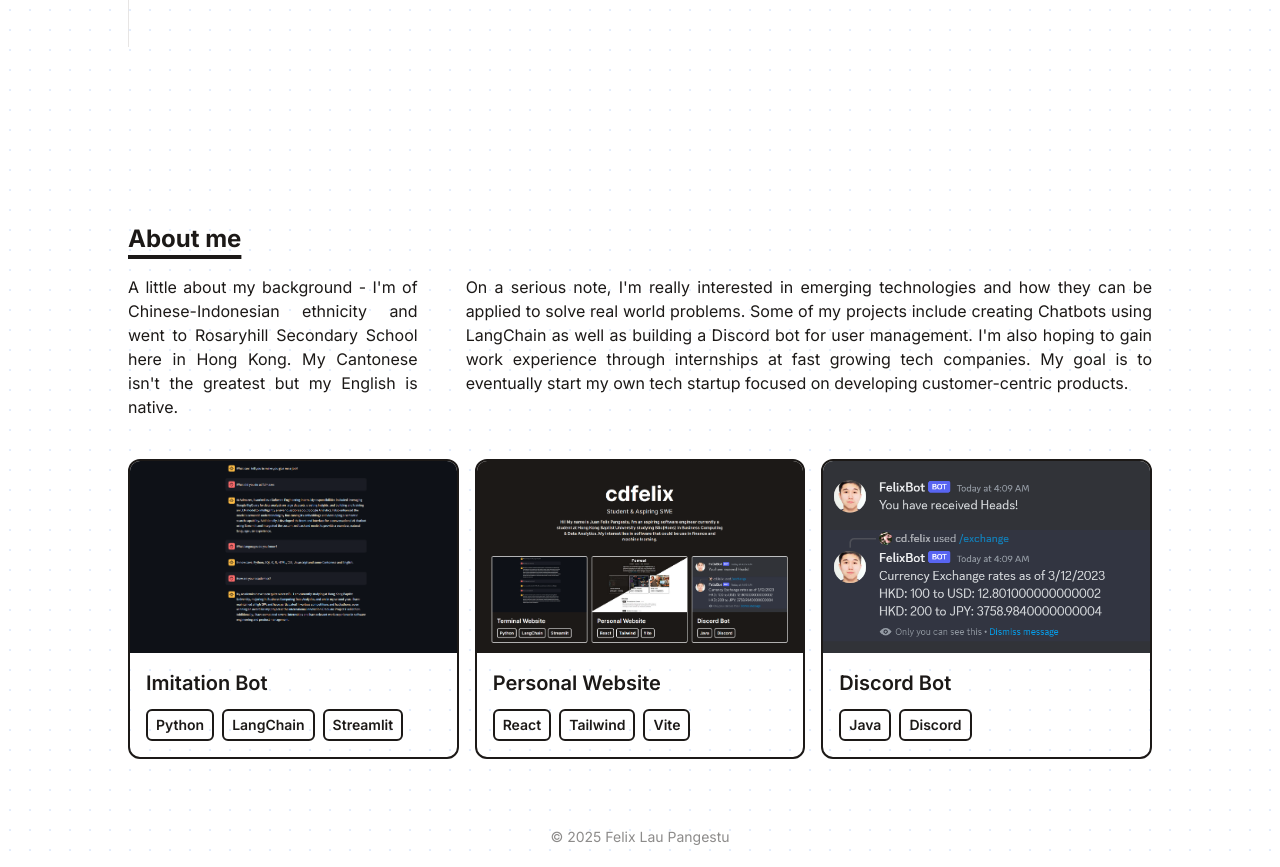
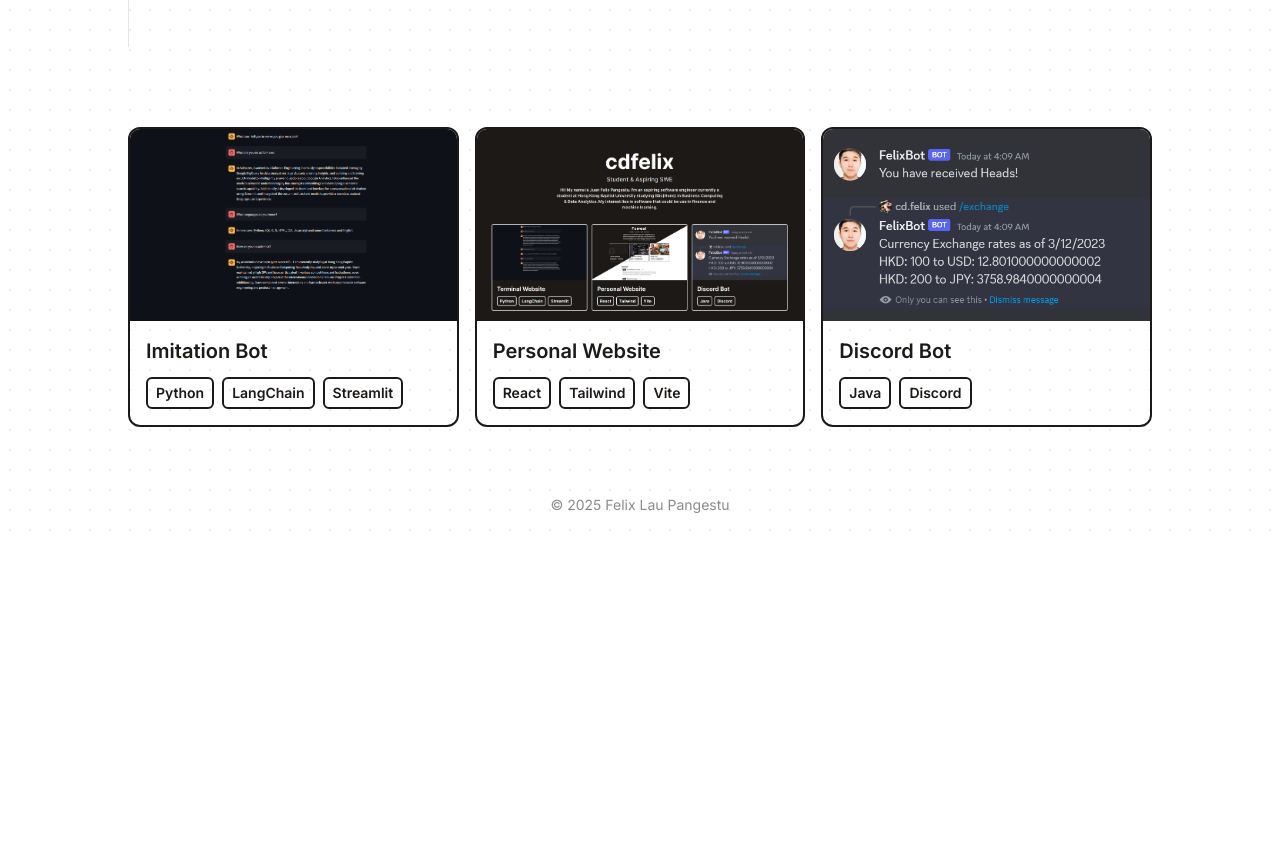
Before and after one commit to cdfelixj/minimal-portfolio, a React (Vite) app: page / in a window 1280 px wide. Shown: the part 1940-2807 px from the top of the page. After the commit the page ends 2475 px from the top, so only its background shows below. Built offline with nearby package versions, Linux system fonts and the light colour scheme.

Commit message:
removed about me

```diff
--- a/src/App.jsx
+++ b/src/App.jsx
@@ -5,7 +5,6 @@
 import Timeline from './components/Timeline';
 import PreLoader from './components/PreLoader';
 import RevealOnScroll from './components/RevealOnScroll';
-import AboutMe from './components/AboutMe';
 import Skills from './components/Skills';
 import CV from "/public/assets/Juan-Felix-Pangestu_CV.pdf"
 import ExpandableSlider from './components/ExpandableSlider';
@@ -111,15 +110,12 @@
   			</div>
 			<Timeline />
 		</RevealOnScroll>
-			<RevealOnScroll>
-				<AboutMe />
-			</RevealOnScroll>
 
-			<RevealOnScroll>
-			<Portfolio />
-			</RevealOnScroll>
+		<RevealOnScroll>
+		<Portfolio />
+		</RevealOnScroll>
 
-			<Footer />
+		<Footer />
 		</div>
 	</div>
 	 </>
--- a/src/components/AboutMe.jsx
+++ /dev/null
@@ -1,26 +0,0 @@
-import React from 'react'
-import Title from './Title'
-
-import aboutme from '../data/aboutme'
-
-export default function AboutMe() {
-  return (
-    <div>
-      <div className="flex flex-col md:flex-row my-10 mb-15">
-          <div className="w-full">
-          <div className="flex items-start p-12">
-
-        </div>
-          <Title>{aboutme.title}</Title>
-      <div className='flex flex-col md:flex-row gap-12'>
-        {aboutme.paragraphs.map((paragraph, index) => (
-          <p key={index} className="flex text-justify">{paragraph}</p>
-        ))}
-      </div>
-          </div>
-
-      </div>
-
-    </div>
-  )
-}
--- a/src/data/aboutme.js
+++ /dev/null
@@ -1,7 +0,0 @@
-export default {
-    title: 'About me',
-    paragraphs: [
-        "A little about my background - I'm of Chinese-Indonesian ethnicity and went to Rosaryhill Secondary School here in Hong Kong. My Cantonese isn't the greatest but my English is native.",
-        "On a serious note, I'm really interested in emerging technologies and how they can be applied to solve real world problems. Some of my projects include creating Chatbots using LangChain as well as building a Discord bot for user management. I'm also hoping to gain work experience through internships at fast growing tech companies. My goal is to eventually start my own tech startup focused on developing customer-centric products."
-    ]
-}
```
Also changed, not shown: 1 other file (tests, documents, lock files or other folders).
